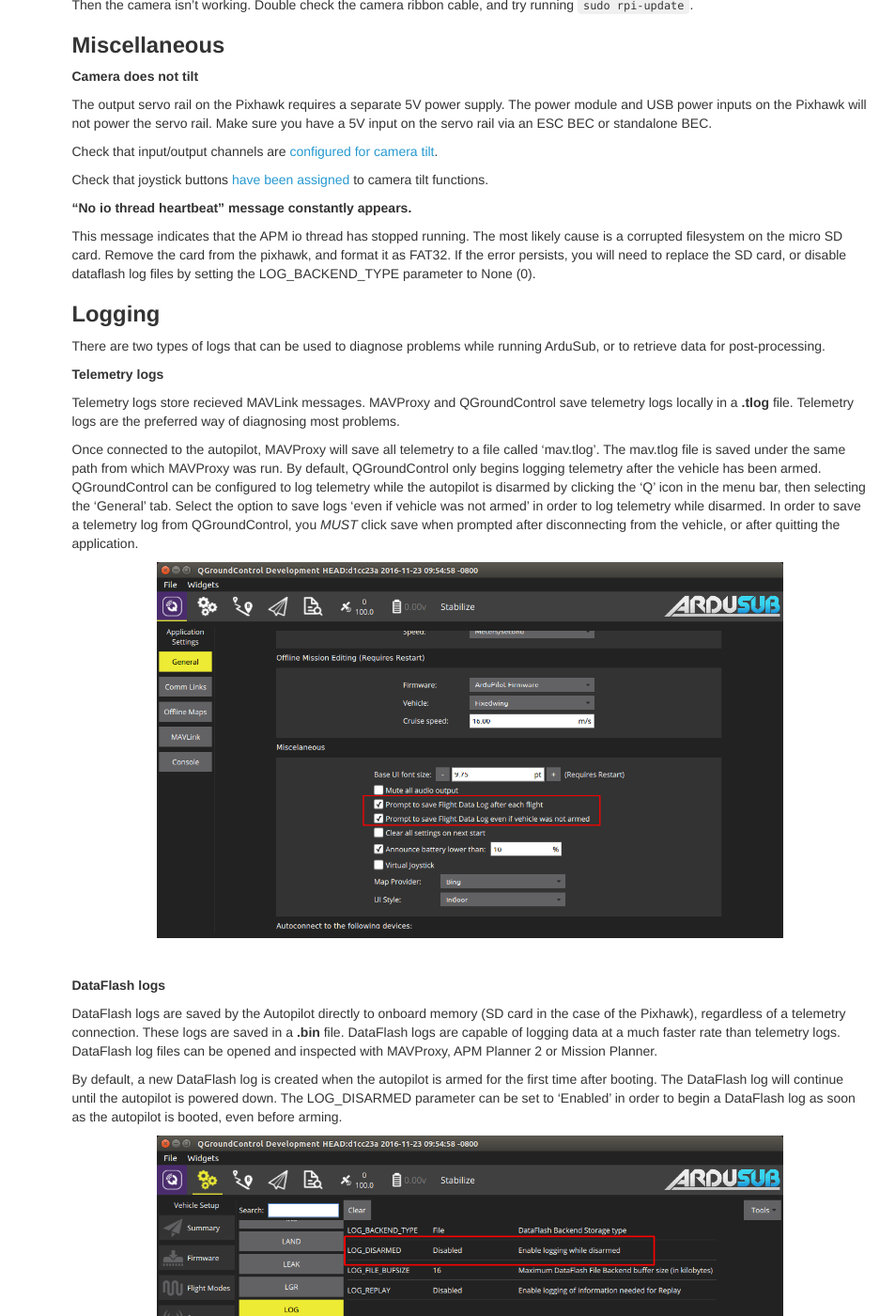
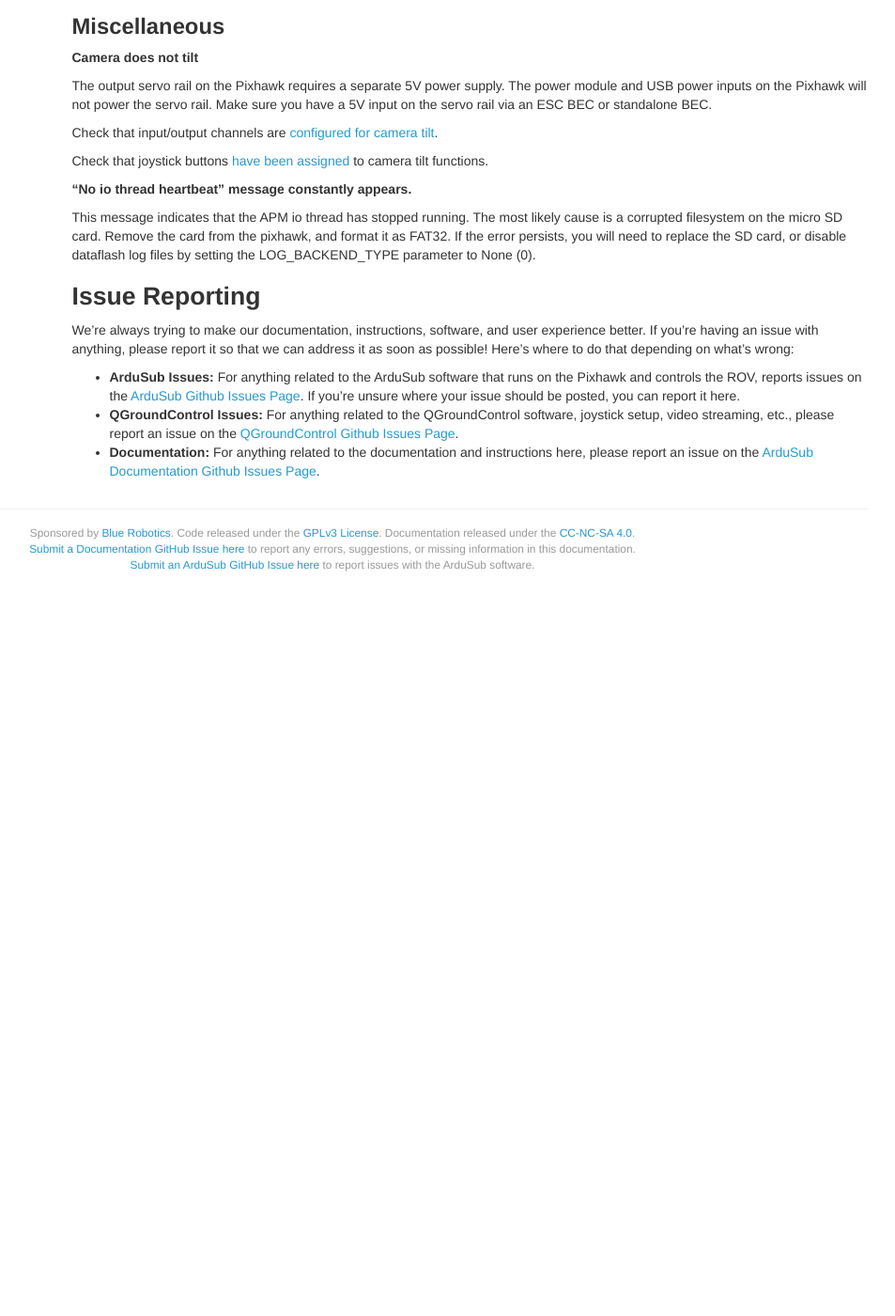
Before and after one commit to bluerobotics/retired-ardusub-docs, a Jekyll site: the page built from pages/troubleshooting.md, in a window 1280 px wide and 1400 px high, scrolled down 3047 px. Shown: the whole window at 94% size, without its empty margins (286-1239 px from the left). Built offline with Jekyll 4.4.1, drawn with Linux system fonts in a browser that asks for light colours; nearby versions of some CDN libraries; some web fonts are replaced; comment, search, counter and statistics services are not loaded; after the commit the page ends 3677 px from its top, so only the background shows below that; some of the changed text lies outside the part shown.

Commit message:
Move Logging to it's own page

```diff
--- a/_config.yml
+++ b/_config.yml
@@ -27,6 +27,7 @@ page-order: [
     ['/raspi-setup/'],
     ['/firmware/'],
     ['/configuring/'],
+    ['/logging/'],
     ['/troubleshooting/'],
     ['/downloads/']
 ]
--- a/pages/troubleshooting.md
+++ b/pages/troubleshooting.md
@@ -4,11 +4,10 @@ title: "Troubleshooting"
 permalink: /troubleshooting/
 nav:
 - Troubleshooting: troubleshooting
-- Logging: logging
 - Issue Reporting: issue-reporting
 ---
 
-# {{page.title}}
+# Troubleshooting
 
 This page shares issues that users have run into and how they were resolved. Hopefully this will help to solves issues for others.
 
@@ -24,7 +23,7 @@ Please check RCx_TRIM parameters to make sure that all trims are set to 1500, wi
 
 **Motors spin as soon as the vehicle is armed.**
 
-First, check to make sure that the joystick throttle is set to "Full down is zero throttle". If that does not fix it, check that the vehicle is calibrated level properly, and that the vehicle is sitting level.
+Make sure that the vehicle is in *Manual* mode.
 
 The flight controller attempts to stabilize the vehicle's attitude so that it is perfectly level. If the vehicle's attitude is off from level, even a fraction of a degree, the flight controller will spin the motors in an attempt to correct the error. If the vehicle is sitting on land, the error will not change, and the flight controller will spin the motors faster and faster as it tries harder and harder to correct the error. Testing the vehicle on land should be done in MANUAL mode, which just passes pilot inputs to the motors with no stabilization.
 
@@ -133,51 +132,6 @@ Check that joystick buttons [have been assigned](/initial-setup/#button-setup) t
 
 This message indicates that the APM io thread has stopped running. The most likely cause is a corrupted filesystem on the micro SD card. Remove the card from the pixhawk, and format it as FAT32. If the error persists, you will need to replace the SD card, or disable dataflash log files by setting the LOG_BACKEND_TYPE parameter to None (0).
 
-## Logging
-There are two types of logs that can be used to diagnose problems while running ArduSub, or to retrieve data for post-processing.
-
-**Telemetry logs**
-
-Telemetry logs store recieved MAVLink messages. MAVProxy and QGroundControl save telemetry logs locally in a **.tlog** file. Telemetry logs are the preferred way of diagnosing most problems.
-
-Once connected to the autopilot, MAVProxy will save all telemetry to a file called 'mav.tlog'. The mav.tlog file is saved under the same path from which MAVProxy was run. By default, QGroundControl only begins logging telemetry after the vehicle has been armed. QGroundControl can be configured to log telemetry while the autopilot is disarmed by clicking the 'Q' icon in the menu bar, then selecting the 'General' tab. Select the option to save logs 'even if vehicle was not armed' in order to log telemetry while disarmed. In order to save a telemetry log from QGroundControl, you *MUST* click save when prompted after disconnecting from the vehicle, or after quitting the application.
-
-<img src="/images/log-disarmed-qgc.png" class="img-responsive img-center" style="max-height:400px;">
-<br><br>
-**DataFlash logs**
-
-DataFlash logs are saved by the Autopilot directly to onboard memory (SD card in the case of the Pixhawk), regardless of a telemetry connection. These logs are saved in a **.bin** file. DataFlash logs are capable of logging data at a much faster rate than telemetry logs. DataFlash log files can be opened and inspected with MAVProxy, APM Planner 2 or Mission Planner.
-
-By default, a new DataFlash log is created when the autopilot is armed for the first time after booting. The DataFlash log will continue until the autopilot is powered down. The LOG_DISARMED parameter can be set to 'Enabled' in order to begin a DataFlash log as soon as the autopilot is booted, even before arming.
-
-<img src="/images/log-disarmed.png" class="img-responsive img-center" style="max-height:400px;">
-
-DataFlash logs can be retrieved in two ways:
-
-1. Remove the Micro SD card from the Pixhawk and plug it into your computer to view and transfer the logs using a file explorer like a regular USB drive.
-
-2. Download the logs remotely via QGroundControl or MAVProxy.
-
-	- Log downloading via QGroundControl
-
-		Click the Analyze icon at the top of the window. The icon looks like a magnifying glass over a document.
-
-		Click the 'Refresh' button to view available logs.
-
-		Select the log you would like to download, and click 'Download'.
-
-		Multiple logs can be downloaded by highlighting the desired logs before clicking 'Download'.
-
-		<img src="/images/log-download.png" class="img-responsive img-center" style="max-height:400px;">
-
-	- Log downloading via MAVProxy
-
-		While connected to the autopilot via MAVProxy, type 'log list' in the MAVProxy console to list the available DataFlash logs onboard the autopilot.
-
-		Type 'log download X' to download log number X
-
-		While the log is downloading, you can type 'log status' to view the status of the download, or 'log cancel' to cancel the download.
-
 # Issue Reporting
 
 We're always trying to make our documentation, instructions, software, and user experience better. If you're having an issue with anything, please report it so that we can address it as soon as possible! Here's where to do that depending on what's wrong:
```
Also changed, not shown: pages/logging.md (added, +55 -0 lines).
